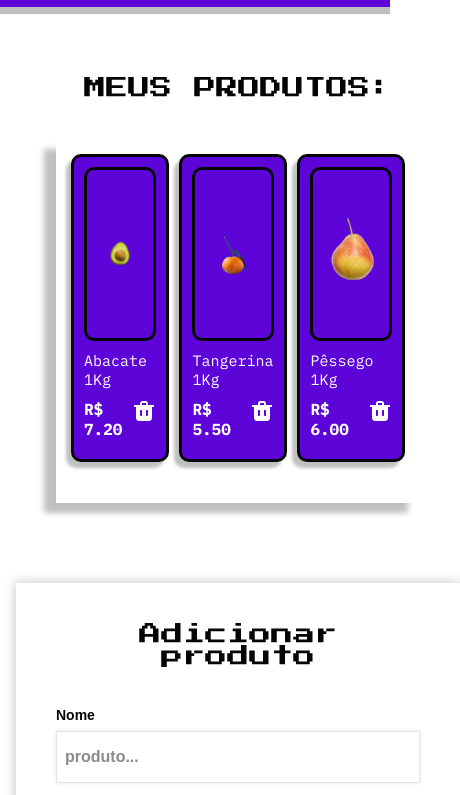
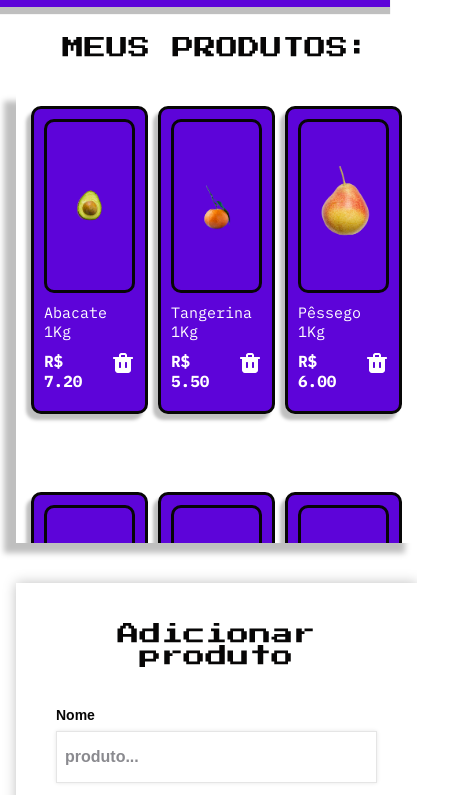
Before and after one commit to IvanildoBorges/challenge-AluraGeek, a website with bundled scripts: page index.html in a window 390 px wide. Shown: the part 49-844 px from the top of the page, 460 px wide, since content can reach past the window. Built offline with nearby package versions, Linux system fonts and the light colour scheme; data requests are answered from the project's data file.

Commit message:
Adicionado responsividade a tag section

```diff
--- a/styles/global/section.css
+++ b/styles/global/section.css
@@ -8,3 +8,17 @@ section {
     padding: 40px;
     gap: 40px;
 }
+
+/*Tablet*/
+@media screen and (max-width: 768px) {
+    section {
+        padding: 0px;
+    }
+}
+
+/*Mobile*/
+@media screen and (max-width: 425px) {
+    section {
+        gap: 32px;
+    }
+}
```
